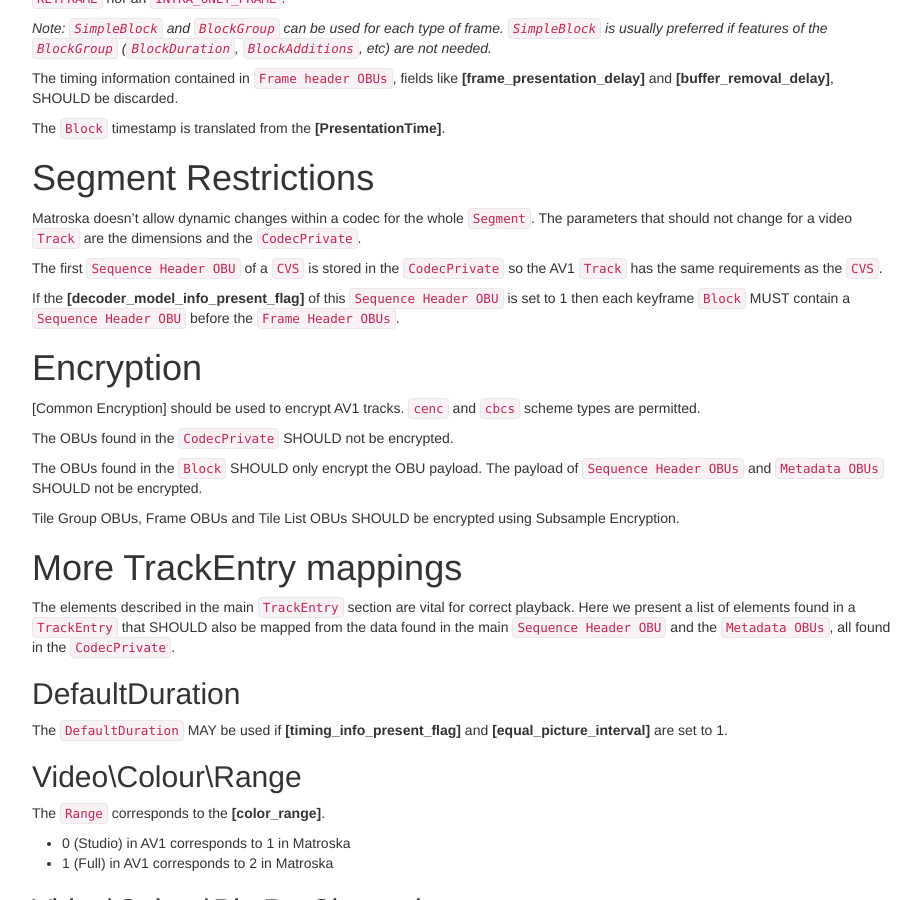
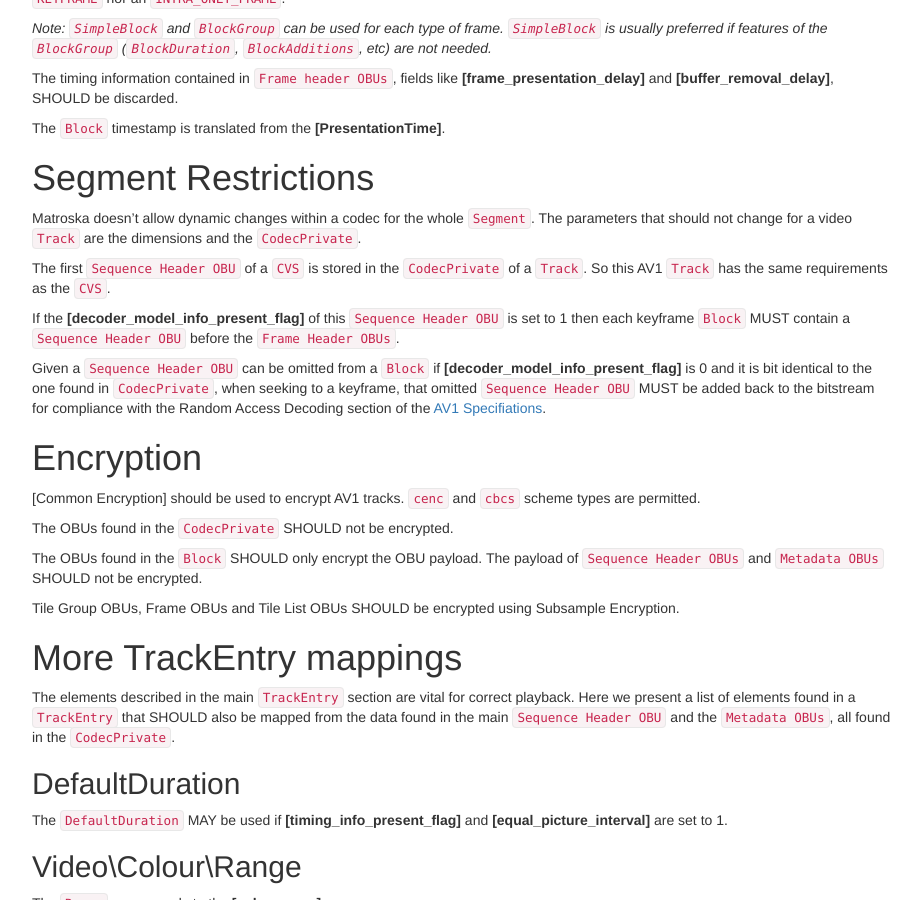
Before and after one commit to ietf-wg-cellar/matroska-specification, a Jekyll site: the page built from codec/av1.md, in a window 1280 px wide and 900 px high, scrolled down 2391 px. Shown: the whole window, without its empty margins (273-1194 px from the left). Built offline with Jekyll 4.4.1, drawn with Linux system fonts in a browser that asks for light colours; our own code applies the rules of GitHub Pages for plain Markdown files.

Commit message:
av1: explain how seeking should work
A sequence header OBU should be introduced

```diff
--- a/codec/av1.md
+++ b/codec/av1.md
@@ -96,9 +96,11 @@ The `Block` timestamp is translated from the __[PresentationTime]__.
 
 Matroska doesn't allow dynamic changes within a codec for the whole `Segment`. The parameters that should not change for a video `Track` are the dimensions and the `CodecPrivate`.
 
-The first `Sequence Header OBU` of a `CVS` is stored in the `CodecPrivate` so the AV1 `Track` has the same requirements as the `CVS`.
+The first `Sequence Header OBU` of a `CVS` is stored in the `CodecPrivate` of a `Track`. So this AV1 `Track` has the same requirements as the `CVS`.
 
 If the __[decoder_model_info_present_flag]__ of this `Sequence Header OBU` is set to 1 then each keyframe `Block` MUST contain a `Sequence Header OBU` before the `Frame Header OBUs`.
+
+Given a `Sequence Header OBU` can be omitted from a `Block` if __[decoder_model_info_present_flag]__ is 0 and it is bit identical to the one found in `CodecPrivate`, when seeking to a keyframe, that omitted `Sequence Header OBU` MUST be added back to the bitstream for compliance with the Random Access Decoding section of the [AV1 Specifiations](#av1-specifications).
 
 
 # Encryption
```
